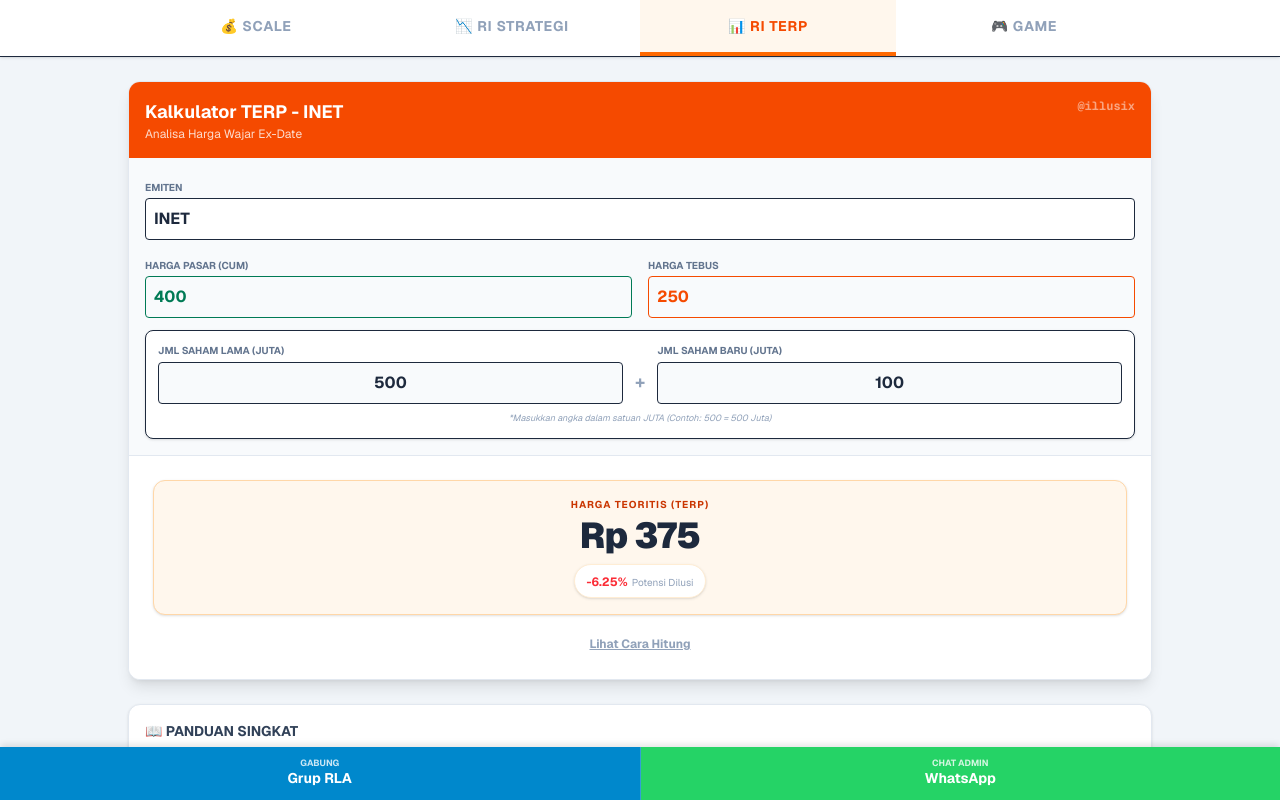
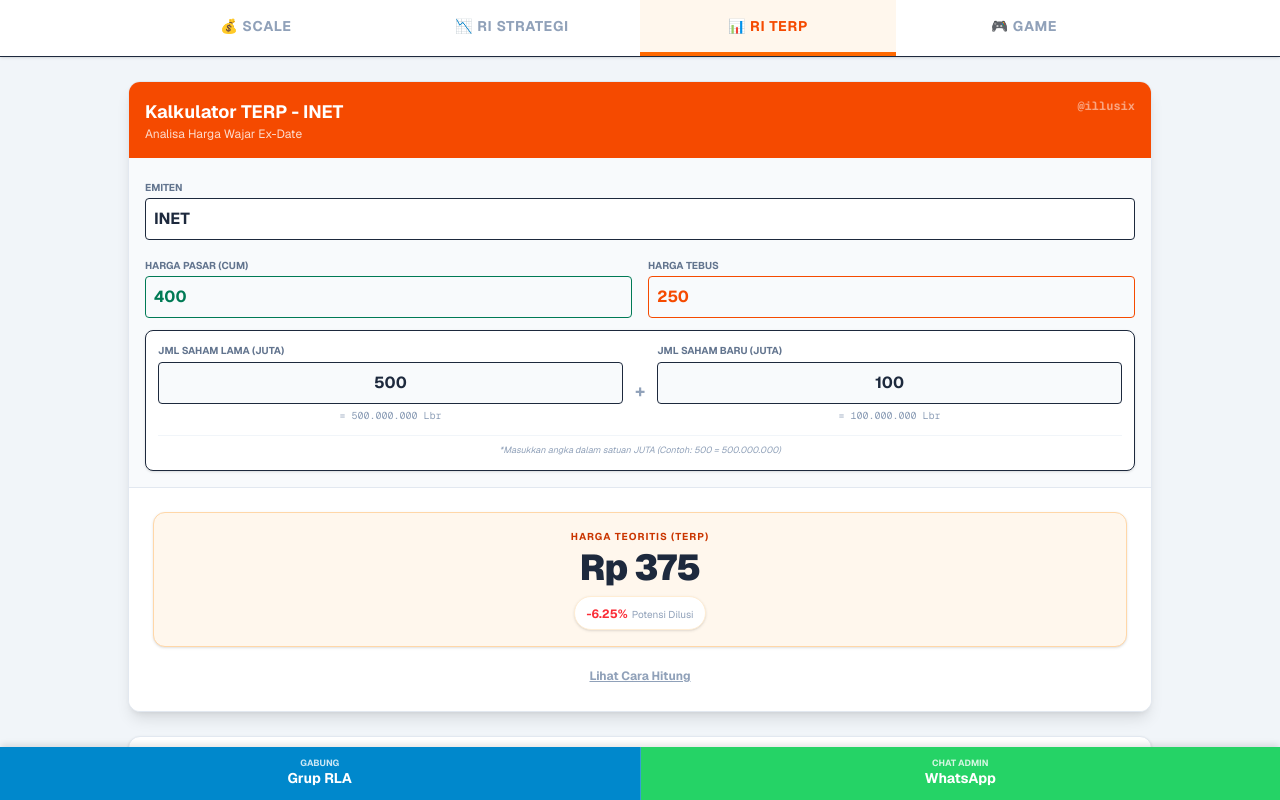
Before and after one commit to illusixTri/kalkulator-saham., a Next.js app: page / in a window 1280 px wide. Both pictures are taken after a click on the button "📊 RI TERP". Shown: the top 800 px of the page. Built offline with nearby package versions, Linux system fonts and the light colour scheme.

Commit message:
Update Fitur Right Issue TERP satuan real

```diff
--- a/app/page.tsx
+++ b/app/page.tsx
@@ -232,7 +232,7 @@
 }
 
 // ==========================================
-// 3. KOMPONEN RI TERP (TAB BARU - DENGAN INPUT SATUAN JUTA)
+// 3. KOMPONEN RI TERP (TAB BARU - UX UPDATED)
 // ==========================================
 function RiTerpCalculator() {
   const [emiten, setEmiten] = useState("INET");
@@ -283,14 +283,18 @@
                 <div className="flex-1">
                     <label className="text-[10px] font-bold text-slate-500 uppercase mb-1 block">Jml Saham Lama (Juta)</label>
                     <input type="text" value={formatNum(ratioOld)} onChange={handleInput(setRatioOld)} className="w-full p-2 border rounded text-center font-bold bg-slate-50" placeholder="500" />
+                    {/* INDIKATOR NILAI SEBENARNYA */}
+                    <p className="text-[10px] text-slate-400 mt-1 font-mono text-center">= {formatNum(ratioOld * 1000000)} Lbr</p>
                 </div>
                 <span className="font-bold text-slate-400 text-lg mt-4">+</span>
                 <div className="flex-1">
                     <label className="text-[10px] font-bold text-slate-500 uppercase mb-1 block">Jml Saham Baru (Juta)</label>
                     <input type="text" value={formatNum(ratioNew)} onChange={handleInput(setRatioNew)} className="w-full p-2 border rounded text-center font-bold bg-slate-50" placeholder="100" />
+                    {/* INDIKATOR NILAI SEBENARNYA */}
+                    <p className="text-[10px] text-slate-400 mt-1 font-mono text-center">= {formatNum(ratioNew * 1000000)} Lbr</p>
                 </div>
             </div>
-            <p className="text-[9px] text-slate-400 mt-2 italic text-center">*Masukkan angka dalam satuan JUTA (Contoh: 500 = 500 Juta)</p>
+            <p className="text-[9px] text-slate-400 mt-3 italic text-center border-t pt-2 border-slate-100">*Masukkan angka dalam satuan JUTA (Contoh: 500 = 500.000.000)</p>
           </div>
       </div>
 
```
